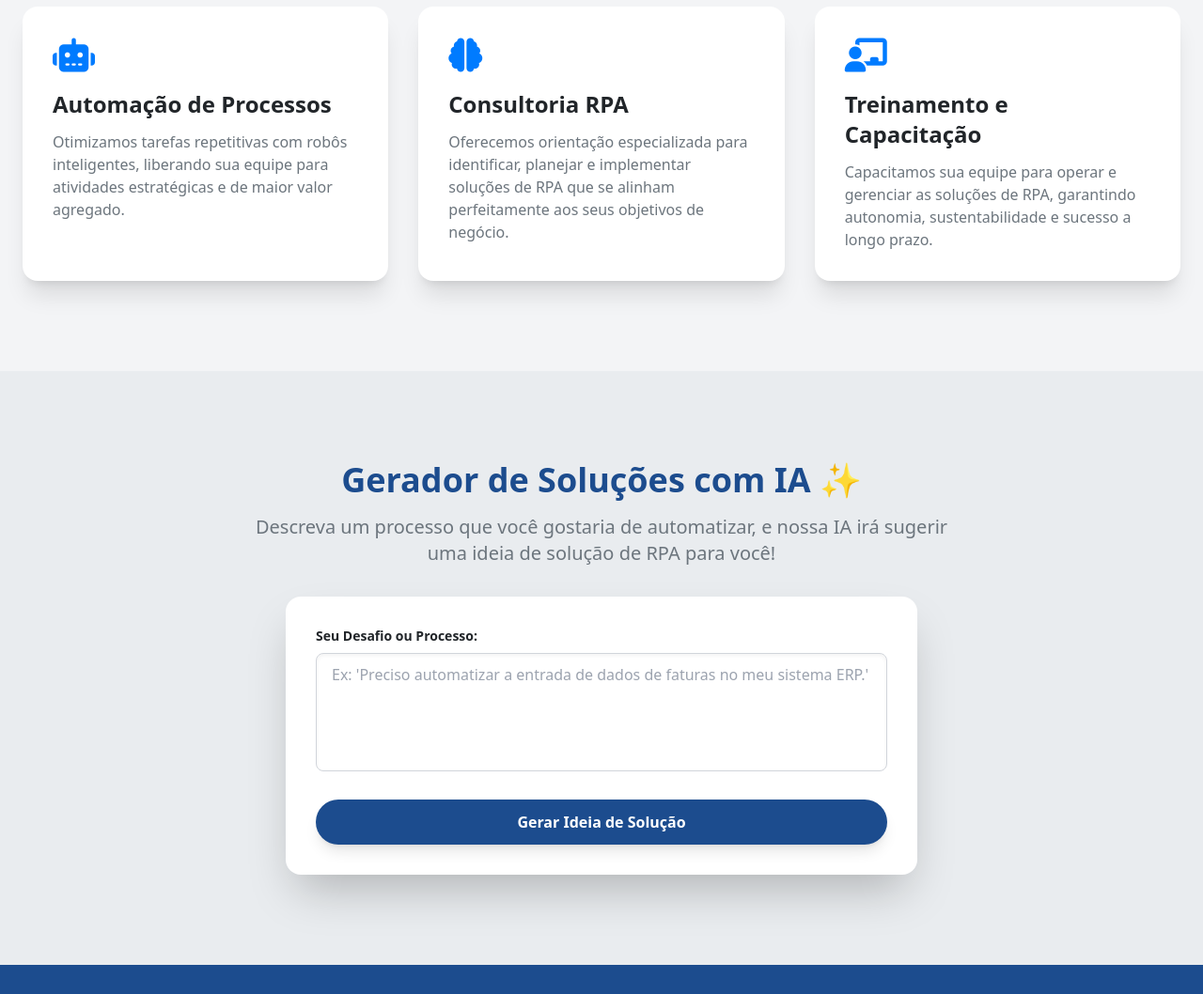
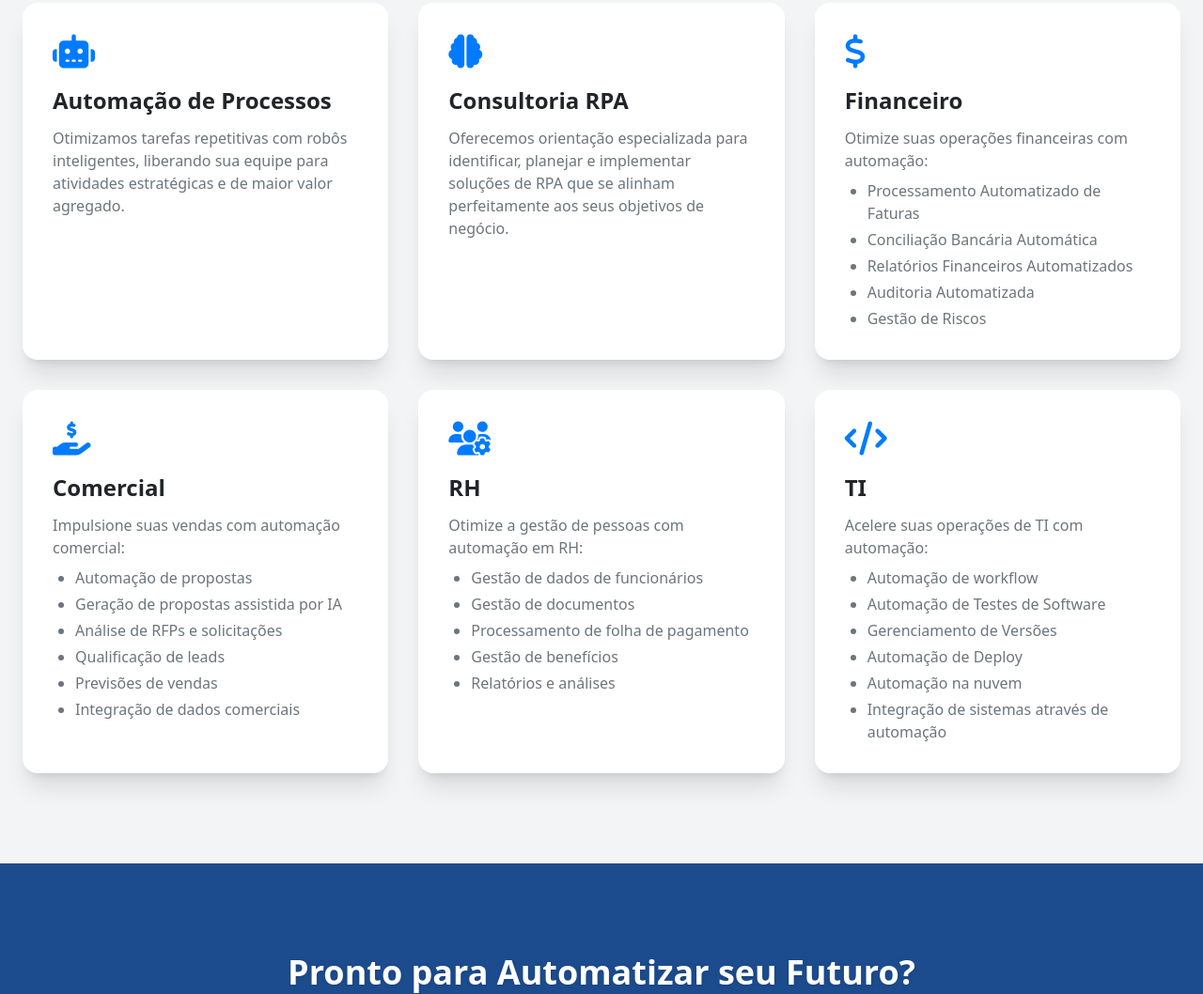
Before and after one commit to Lima9030/LIMA-RPA-SOLUTIONS, a plain HTML site: page index.html in a window 1280 px wide. Shown: the part 1489-2547 px from the top of the page at 94% size. Drawn offline with nearby package versions, Linux system fonts and the light colour scheme.

Commit message:
Update index.html

```diff
--- a/index.html
+++ b/index.html
@@ -1,4 +1,4 @@
-<!DOCTYPE html>
+
 <html lang="pt-br">
 <head>
     <meta charset="UTF-8">
@@ -47,17 +47,16 @@
         <div class="container mx-auto px-6 flex justify-between items-center">
             <!-- Logo with a professional placeholder image -->
             <a href="#home" class="flex items-center space-x-2">
-                <img src="https://placehold.co/180x60/1c4c8e/FFFFFF?text=LIMA+RPA" alt="Logotipo LIMA RPA SOLUTIONS" class="h-12 w-auto rounded-md shadow-md">
+                <img src="https://placehold.co/180x60/1c4c8e/FFFFFF?text=LIMA+RPA" alt="Logotipo LIMA RPA SOLUTIONS" class="h-12 w-auto rounded-md">
             </a>
             <!-- Desktop Navigation: Elegant links with smooth transitions -->
             <nav class="hidden md:flex space-x-8 items-center">
                 <a href="#home" class="text-dark-text font-medium hover:text-primary-blue transition-colors duration-300">Home</a>
                 <a href="#about" class="text-dark-text font-medium hover:text-primary-blue transition-colors duration-300">Sobre Nós</a>
                 <a href="#services" class="text-dark-text font-medium hover:text-primary-blue transition-colors duration-300">Serviços</a>
-                <a href="#ai-solution-generator" class="text-dark-text font-medium hover:text-primary-blue transition-colors duration-300">Gerador IA</a>
                 <a href="#contact" class="text-dark-text font-medium hover:text-primary-blue transition-colors duration-300">Contato</a>
                 <!-- Call to Action Button -->
-                <a href="#contact" class="px-6 py-3 border-2 border-primary-blue text-primary-blue font-bold rounded-full hover:bg-primary-blue hover:text-white transition-all duration-300 shadow-lg">
+                <a href="#contact" class="px-6 py-3 bg-primary-blue text-white font-bold rounded-full hover:bg-blue-800 transition-all duration-300 shadow-lg">
                     Solicite um Orçamento
                 </a>
             </nav>
@@ -72,9 +71,8 @@
                 <a href="#home" class="mobile-link text-dark-text hover:text-primary-blue font-medium w-full text-center py-2">Home</a>
                 <a href="#about" class="mobile-link text-dark-text hover:text-primary-blue font-medium w-full text-center py-2">Sobre Nós</a>
                 <a href="#services" class="mobile-link text-dark-text hover:text-primary-blue font-medium w-full text-center py-2">Serviços</a>
-                <a href="#ai-solution-generator" class="mobile-link text-dark-text hover:text-primary-blue font-medium w-full text-center py-2">Gerador IA</a>
                 <a href="#contact" class="mobile-link text-dark-text hover:text-primary-blue font-medium w-full text-center py-2">Contato</a>
-                <a href="#contact" class="mobile-link px-6 py-3 mt-4 w-full text-center border-2 border-primary-blue text-primary-blue font-bold rounded-full hover:bg-primary-blue hover:text-white transition-all duration-300">
+                <a href="#contact" class="mobile-link px-6 py-3 mt-4 w-full text-center bg-primary-blue text-white font-bold rounded-full hover:bg-blue-800 transition-all duration-300">
                     Solicite um Orçamento
                 </a>
             </nav>
@@ -84,7 +82,8 @@
     <main>
         <!-- Hero Section: Dynamic, full-width with a dark overlay -->
         <section id="home" class="relative bg-no-repeat bg-contain bg-center text-white py-24 md:py-48 flex items-center justify-center min-h-[60vh]" style="background-image: url('https://placehold.co/1200x500/1c4c8e/E9ECEF?text=Inova%C3%A7%C3%A3o+e+Efici%C3%AAncia');">
-            <div class="absolute inset-0 bg-dark-text opacity-70"></div>
+            <!-- Overlay alterado de cinza escuro para azul primário para combinar com o tema do site -->
+            <div class="absolute inset-0 bg-primary-blue opacity-70"></div>
             <div class="container mx-auto px-6 text-center relative z-10">
                 <h1 class="text-4xl md:text-6xl font-extrabold mb-4 leading-tight drop-shadow-lg">Transforme sua Operação com Automação Inteligente</h1>
                 <p class="text-lg md:text-xl mb-8 max-w-4xl mx-auto drop-shadow-md">Otimize processos, reduza custos e aumente a eficiência com as soluções de RPA da LIMA SOLUTIONS.</p>
@@ -126,7 +125,6 @@
         <section id="services" class="py-16 md:py-24">
             <div class="container mx-auto px-6 text-center">
                 <h2 class="text-3xl md:text-4xl font-bold text-primary-blue mb-12">Nossos Serviços em Destaque</h2>
-                <!-- Removed the image section as requested -->
                 <div class="grid grid-cols-1 md:grid-cols-2 lg:grid-cols-3 gap-8">
                     <!-- Service Card 1 -->
                     <div class="bg-white p-8 rounded-2xl shadow-xl hover:shadow-2xl transition-all duration-300 transform hover:-translate-y-2 text-left">
@@ -140,35 +138,60 @@
                         <h3 class="text-2xl font-semibold text-dark-text mb-3">Consultoria RPA</h3>
                         <p class="text-medium-gray-text">Oferecemos orientação especializada para identificar, planejar e implementar soluções de RPA que se alinham perfeitamente aos seus objetivos de negócio.</p>
                     </div>
-                    <!-- Service Card 3 -->
+                    <!-- New Service Card: Financeiro -->
                     <div class="bg-white p-8 rounded-2xl shadow-xl hover:shadow-2xl transition-all duration-300 transform hover:-translate-y-2 text-left">
-                        <i class="fas fa-chalkboard-teacher text-4xl text-accent-blue mb-4"></i>
-                        <h3 class="text-2xl font-semibold text-dark-text mb-3">Treinamento e Capacitação</h3>
-                        <p class="text-medium-gray-text">Capacitamos sua equipe para operar e gerenciar as soluções de RPA, garantindo autonomia, sustentabilidade e sucesso a longo prazo.</p>
+                        <i class="fas fa-dollar-sign text-4xl text-accent-blue mb-4"></i>
+                        <h3 class="text-2xl font-semibold text-dark-text mb-3">Financeiro</h3>
+                        <p class="text-medium-gray-text mb-2">Otimize suas operações financeiras com automação:</p>
+                        <ul class="list-disc ml-6 text-medium-gray-text space-y-1">
+                            <li>Processamento Automatizado de Faturas</li>
+                            <li>Conciliação Bancária Automática</li>
+                            <li>Relatórios Financeiros Automatizados</li>
+                            <li>Auditoria Automatizada</li>
+                            <li>Gestão de Riscos</li>
+                        </ul>
                     </div>
-                </div>
-            </div>
-        </section>
-
-        <!-- AI Solution Generator Section: Interactive and engaging -->
-        <section id="ai-solution-generator" class="py-16 md:py-24 bg-light-gray-bg">
-            <div class="container mx-auto px-6 text-center">
-                <h2 class="text-3xl md:text-4xl font-bold text-primary-blue mb-4">Gerador de Soluções com IA ✨</h2>
-                <p class="text-lg md:text-xl mb-8 max-w-3xl mx-auto text-medium-gray-text">
-                    Descreva um processo que você gostaria de automatizar, e nossa IA irá sugerir uma ideia de solução de RPA para você!
-                </p>
-                <div class="max-w-2xl mx-auto bg-white p-8 rounded-2xl shadow-2xl text-left">
-                    <label for="businessChallenge" class="block text-dark-text text-sm font-bold mb-2">Seu Desafio ou Processo:</label>
-                    <textarea id="businessChallenge" rows="5" class="shadow-inner border border-gray-300 rounded-lg w-full py-3 px-4 text-dark-text leading-tight focus:outline-none focus:ring-2 focus:ring-primary-blue mb-6 resize-none" placeholder="Ex: 'Preciso automatizar a entrada de dados de faturas no meu sistema ERP.'"></textarea>
-                    <button id="generateSolutionBtn" class="w-full bg-primary-blue hover:bg-blue-700 text-white font-bold py-3 px-4 rounded-full focus:outline-none focus:shadow-outline transition-colors duration-300 flex items-center justify-center shadow-lg">
-                        <span id="btn-text">Gerar Ideia de Solução</span>
-                        <i id="btn-spinner" class="fas fa-spinner fa-spin ml-2 hidden"></i>
-                    </button>
-                    <div id="solutionOutput" class="mt-8 p-6 bg-light-gray-bg border border-gray-300 rounded-lg shadow-inner hidden">
-                        <h3 class="text-xl font-semibold text-dark-text mb-4">Sua Ideia de Solução RPA:</h3>
-                        <p id="solutionText" class="text-medium-gray-text whitespace-pre-wrap leading-relaxed"></p>
+                    <!-- New Service Card: Comercial -->
+                    <div class="bg-white p-8 rounded-2xl shadow-xl hover:shadow-2xl transition-all duration-300 transform hover:-translate-y-2 text-left">
+                        <i class="fas fa-hand-holding-usd text-4xl text-accent-blue mb-4"></i>
+                        <h3 class="text-2xl font-semibold text-dark-text mb-3">Comercial</h3>
+                        <p class="text-medium-gray-text mb-2">Impulsione suas vendas com automação comercial:</p>
+                        <ul class="list-disc ml-6 text-medium-gray-text space-y-1">
+                            <li>Automação de propostas</li>
+                            <li>Geração de propostas assistida por IA</li>
+                            <li>Análise de RFPs e solicitações</li>
+                            <li>Qualificação de leads</li>
+                            <li>Previsões de vendas</li>
+                            <li>Integração de dados comerciais</li>
+                        </ul>
                     </div>
-                    <div id="errorMessage" class="hidden text-center mt-6 p-4 bg-red-100 text-red-700 rounded-lg border border-red-200"></div>
+                    <!-- New Service Card: RH -->
+                    <div class="bg-white p-8 rounded-2xl shadow-xl hover:shadow-2xl transition-all duration-300 transform hover:-translate-y-2 text-left">
+                        <i class="fas fa-users-cog text-4xl text-accent-blue mb-4"></i>
+                        <h3 class="text-2xl font-semibold text-dark-text mb-3">RH</h3>
+                        <p class="text-medium-gray-text mb-2">Otimize a gestão de pessoas com automação em RH:</p>
+                        <ul class="list-disc ml-6 text-medium-gray-text space-y-1">
+                            <li>Gestão de dados de funcionários</li>
+                            <li>Gestão de documentos</li>
+                            <li>Processamento de folha de pagamento</li>
+                            <li>Gestão de benefícios</li>
+                            <li>Relatórios e análises</li>
+                        </ul>
+                    </div>
+                    <!-- New Service Card: TI -->
+                    <div class="bg-white p-8 rounded-2xl shadow-xl hover:shadow-2xl transition-all duration-300 transform hover:-translate-y-2 text-left">
+                        <i class="fas fa-code text-4xl text-accent-blue mb-4"></i>
+                        <h3 class="text-2xl font-semibold text-dark-text mb-3">TI</h3>
+                        <p class="text-medium-gray-text mb-2">Acelere suas operações de TI com automação:</p>
+                        <ul class="list-disc ml-6 text-medium-gray-text space-y-1">
+                            <li>Automação de workflow</li>
+                            <li>Automação de Testes de Software</li>
+                            <li>Gerenciamento de Versões</li>
+                            <li>Automação de Deploy</li>
+                            <li>Automação na nuvem</li>
+                            <li>Integração de sistemas através de automação</li>
+                        </ul>
+                    </div>
                 </div>
             </div>
         </section>
```
